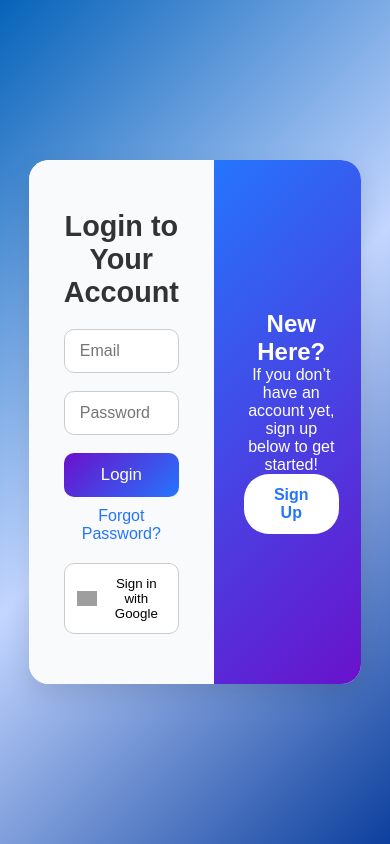
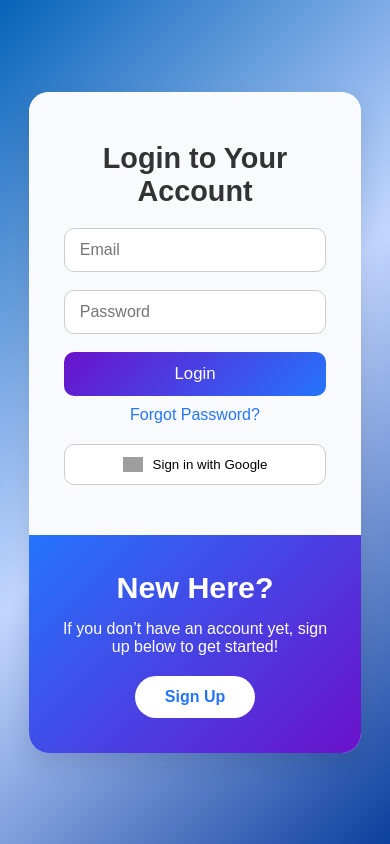
Before and after one commit to sreevidya-yalla/SCM-Fullstack, a FastAPI app: page / in a window 390 px wide. Run offline with FastAPI, Linux system fonts and the light colour scheme; some libraries are stand-ins or nearby versions; grey boxes are pictures that could not be loaded.

Commit message:
Enhance login page layout and remove reCAPTCHA
Added styles for left and right sections of the login page, including responsive adjustments. Removed Google reCAPTCHA integration from the login form.

```diff
--- a/templates/login.html
+++ b/templates/login.html
@@ -38,6 +38,7 @@
       to { opacity: 1; transform: translateY(0); }
     }
 
+    /* Left - Login Section */
     .left {
       flex: 1;
       padding: 50px 35px;
@@ -112,6 +113,7 @@
       width: 20px;
     }
 
+    /* Right panel */
     .right {
       flex: 1;
       background: linear-gradient(135deg, #2575fc, #6a11cb);
@@ -122,6 +124,16 @@
       align-items: center;
       text-align: center;
       padding: 40px 30px;
+    }
+
+    .right h2 {
+      font-size: 1.9rem;
+      margin-bottom: 15px;
+    }
+
+    .right p {
+      margin-bottom: 20px;
+      font-size: 1rem;
     }
 
     .signup-btn {
@@ -140,6 +152,16 @@
       background: #ececec;
       transform: scale(1.05);
     }
+
+    /* Responsive */
+    @media (max-width: 900px) {
+      .container {
+        flex-direction: column;
+      }
+      .right {
+        padding: 35px 25px;
+      }
+    }
   </style>
 </head>
 
@@ -147,6 +169,7 @@
 
   <div class="container">
 
+    <!-- Left Side (Login Form) -->
     <div class="left">
       <h2>Login to Your Account</h2>
 
@@ -176,10 +199,6 @@
           <div class="input-group">
             <input type="password" name="password" placeholder="Password" autocomplete="off" required />
           </div>
-
-          <!-- Google reCAPTCHA -->
-          <div class="g-recaptcha" data-sitekey="{{ RECAPTCHA_SITE_KEY }}" style="margin-bottom: 15px;"></div>
-
           <button type="submit" class="btn">Login</button>
 
           <p style="text-align:center; margin-top:10px;">
@@ -197,14 +216,13 @@
       </button>
     </div>
 
+    <!-- Right Side -->
     <div class="right">
       <h2>New Here?</h2>
       <p>If you don’t have an account yet, sign up below to get started!</p>
       <button class="signup-btn" onclick="window.location.href='/signup'">Sign Up</button>
     </div>
   </div>
-
-<script src="https://www.google.com/recaptcha/api.js" async defer></script>
 
 <script>
   window.addEventListener("pageshow", function(event) {
```
